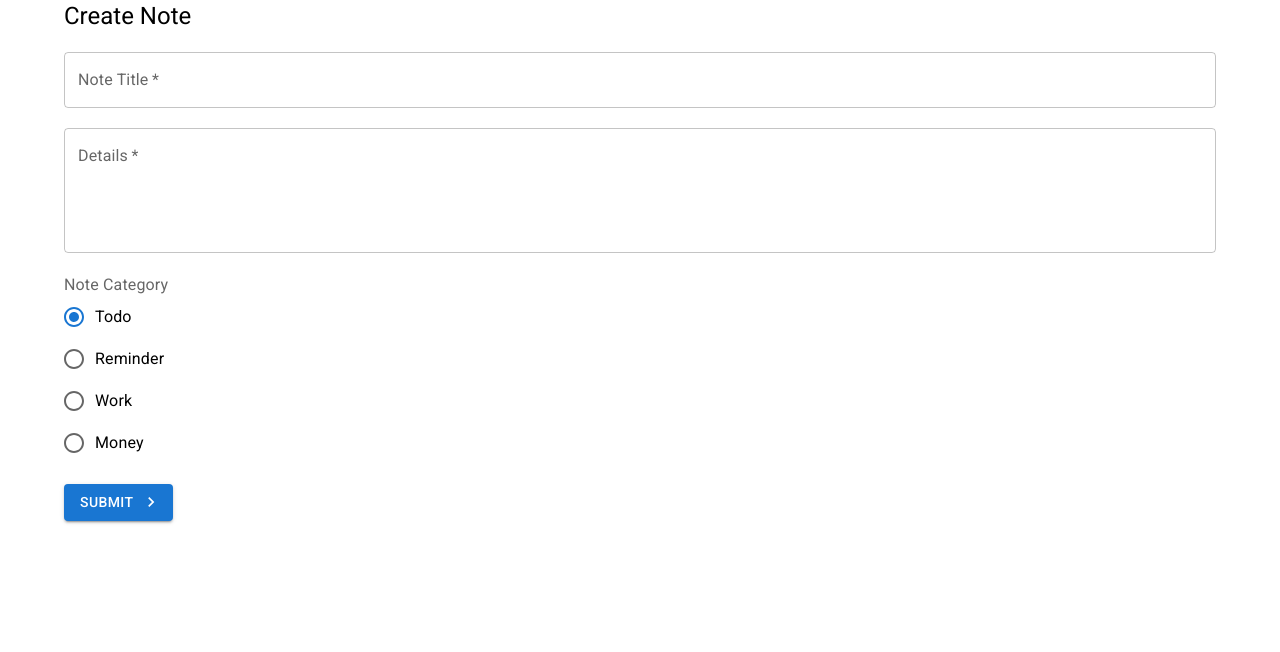
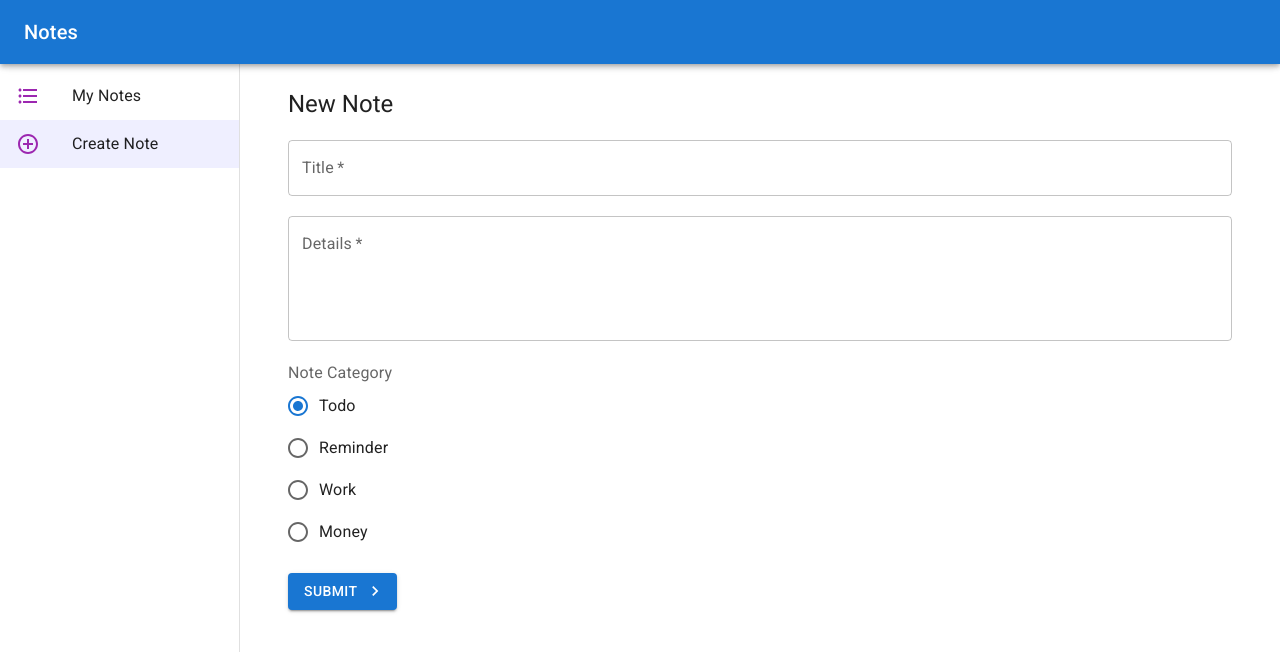
Before and after one commit to calebscode/material-ui-tut, a React (Vite) app: page /create in a window 1280 px wide. Shown: the top 652 px of the page. Built offline with nearby package versions, Linux system fonts and the light colour scheme.

Commit message:
appbar and drawer, navigation

```diff
--- a/package.json
+++ b/package.json
@@ -7,7 +7,8 @@
     "dev": "vite",
     "build": "vite build",
     "lint": "eslint . --ext js,jsx --report-unused-disable-directives --max-warnings 0",
-    "preview": "vite preview"
+    "preview": "vite preview",
+    "db" : "npx json-server --watch data/db.json"
   },
   "dependencies": {
     "@emotion/react": "^11.11.3",
--- a/src/App.jsx
+++ b/src/App.jsx
@@ -4,6 +4,7 @@
 import Create from './pages/Create'
 import { ThemeProvider, createTheme } from '@mui/material'
 import { dark } from '@mui/material/styles/createPalette'
+import Layout from './components/Layout'
 
 const theme = createTheme({
 })
@@ -12,10 +13,12 @@
   return (
     <ThemeProvider theme={theme}>
       <Router>
+    <Layout>
         <Routes>
           <Route exact path='/' element={<Notes />} />
           <Route exact path='create' element={<Create />} />
         </Routes>
+    </Layout>
       </Router>
     </ThemeProvider>
   )
--- /dev/null
+++ b/src/components/Layout.jsx
@@ -0,0 +1,88 @@
+import * as React from 'react';
+import Box from '@mui/material/Box';
+import Drawer from '@mui/material/Drawer';
+import AppBar from '@mui/material/AppBar';
+import CssBaseline from '@mui/material/CssBaseline';
+import Toolbar from '@mui/material/Toolbar';
+import List from '@mui/material/List';
+import Typography from '@mui/material/Typography';
+import Divider from '@mui/material/Divider';
+import ListItem from '@mui/material/ListItem';
+import ListItemButton from '@mui/material/ListItemButton';
+import ListItemIcon from '@mui/material/ListItemIcon';
+import ListItemText from '@mui/material/ListItemText';
+import { FormatListBulleted } from '@mui/icons-material';
+import AddCircleOutlineIcon from '@mui/icons-material/AddCircleOutline';
+import { useNavigate } from 'react-router-dom';
+
+const drawerWidth = 240;
+
+export default function Layout({ children }) {
+
+  const navigate = useNavigate()
+
+  const menuItems = [
+    {
+      text: "My Notes",
+      icon: <FormatListBulleted color="secondary"/>,
+      path: '/',
+    },
+    {
+      text: "Create Note",
+      icon: <AddCircleOutlineIcon color="secondary"/>,
+      path: '/create'
+    }
+  ]
+
+  const classes = {
+    active: {
+      background: '#efefff'
+    }
+  }
+
+
+  return (
+    <Box sx={{ display: 'flex' }}>
+      <CssBaseline />
+      <AppBar position="fixed" sx={{ zIndex: (theme) => theme.zIndex.drawer + 1 }}>
+        <Toolbar>
+          <Typography variant="h6" noWrap component="div">
+            Notes
+          </Typography>
+        </Toolbar>
+      </AppBar>
+      <Drawer
+        variant="permanent"
+        sx={{
+          width: drawerWidth,
+          flexShrink: 0,
+          [`& .MuiDrawer-paper`]: { width: drawerWidth, boxSizing: 'border-box' },
+        }}
+      >
+        <Toolbar />
+        <Box sx={{ overflow: 'auto' }}>
+          <List>
+            {menuItems.map(item => (
+              <ListItem
+                key={item.text}
+                disablePadding
+                sx={location.pathname === item.path ? classes.active : null}
+              >
+                <ListItemButton onClick={() => navigate(item.path)}>
+                  <ListItemIcon>
+                    {item.icon}
+                  </ListItemIcon>
+                  <ListItemText primary={item.text} />
+                </ListItemButton>
+              </ListItem>
+            ))}
+          </List>
+        </Box>
+      </Drawer>
+      <Box component="main" sx={{ flexGrow: 1, p: 3 }}>
+        <Toolbar />
+        {children}
+      </Box>
+    </Box>
+  );
+}
--- a/src/pages/Create.jsx
+++ b/src/pages/Create.jsx
@@ -67,7 +67,7 @@
         variant='h5'
         component='h2'
         gutterBottom>
-        Create Note
+        New Note
       </Typography>
 
       <form
@@ -80,7 +80,7 @@
           sx={classes.field}
           variant='outlined'
           color='secondary'
-          label='Note Title'
+          label='Title'
           required
           fullWidth
           error={titleError}
```
